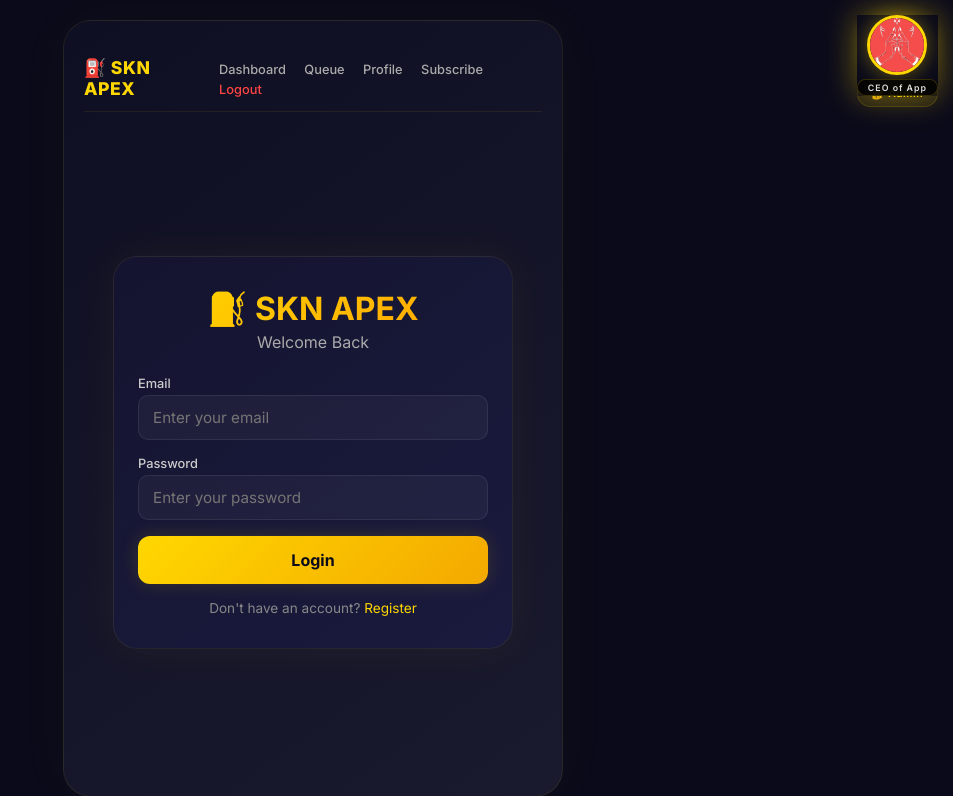
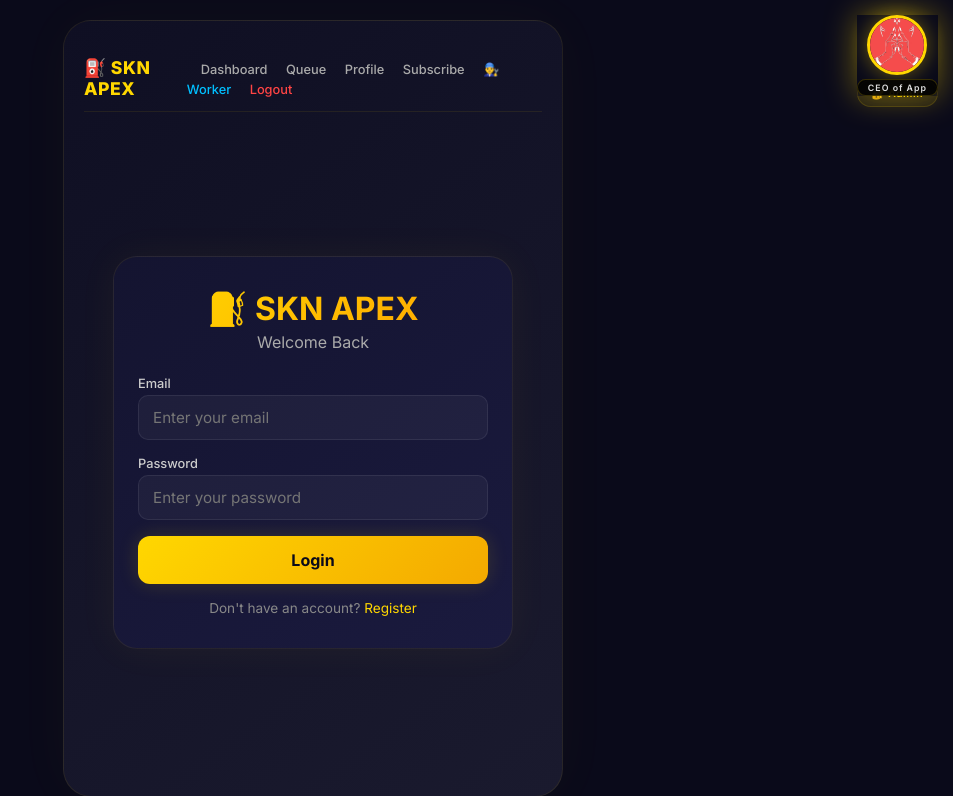
Before and after one commit to PUSHCLASH/skn-apex, a Flask app: page /login in a window 1280 px wide. Shown: the top 796 px of the page, without its empty margins (327-1280 px from the left). Run offline with Flask 3, Linux system fonts and the light colour scheme; some libraries are stand-ins or nearby versions.

Commit message:
Update base.html

```diff
--- a/templates/base.html
+++ b/templates/base.html
@@ -46,6 +46,7 @@
                 <a href="/queue">Queue</a>
                 <a href="/profile">Profile</a>
                 <a href="/subscriptions">Subscribe</a>
+                <a href="/worker-login" style="color:#00bfff;">👨‍🔧 Worker</a>
                 <a href="/logout" style="color:#ff4444;">Logout</a>
             </div>
         </nav>
```
